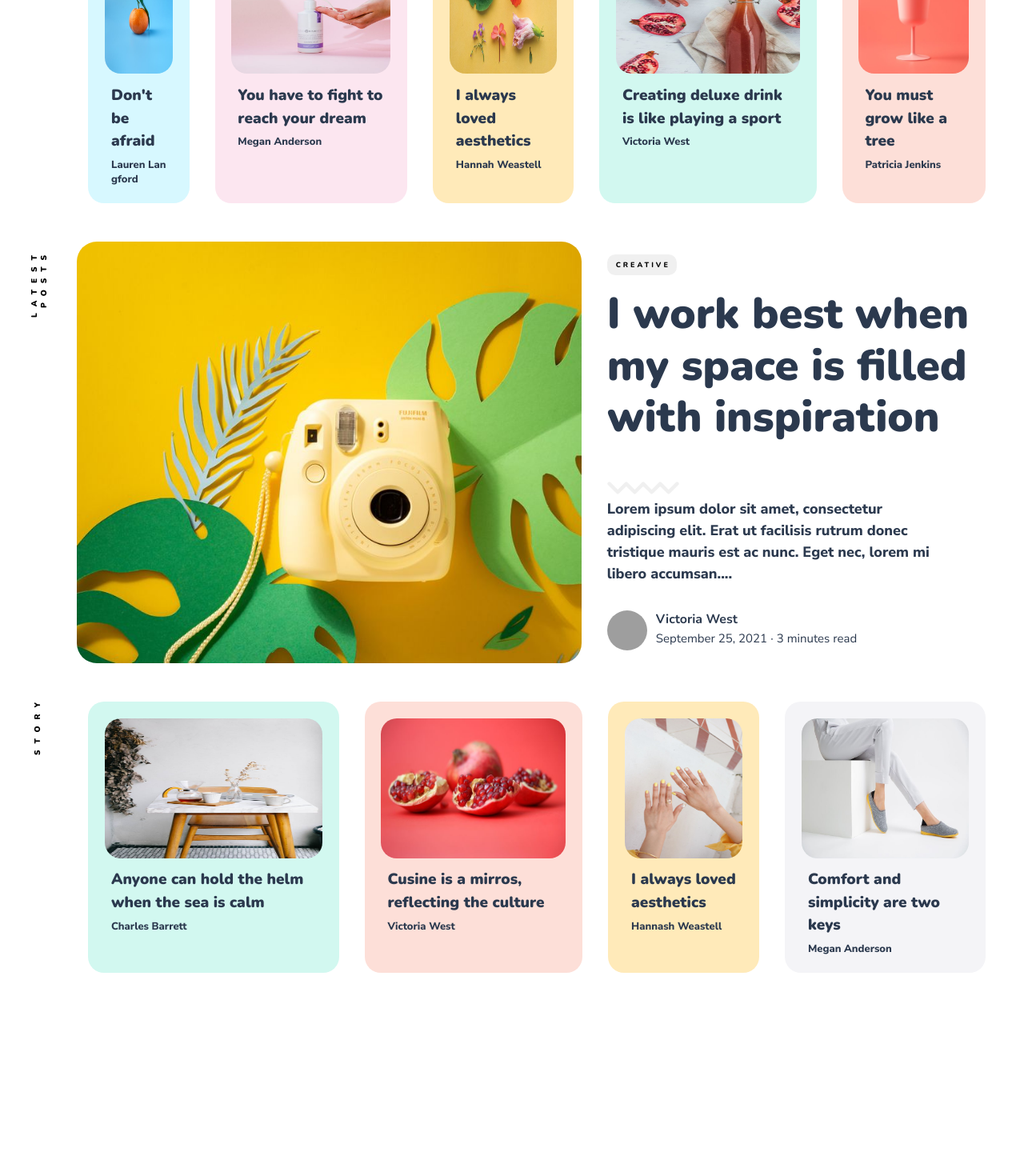
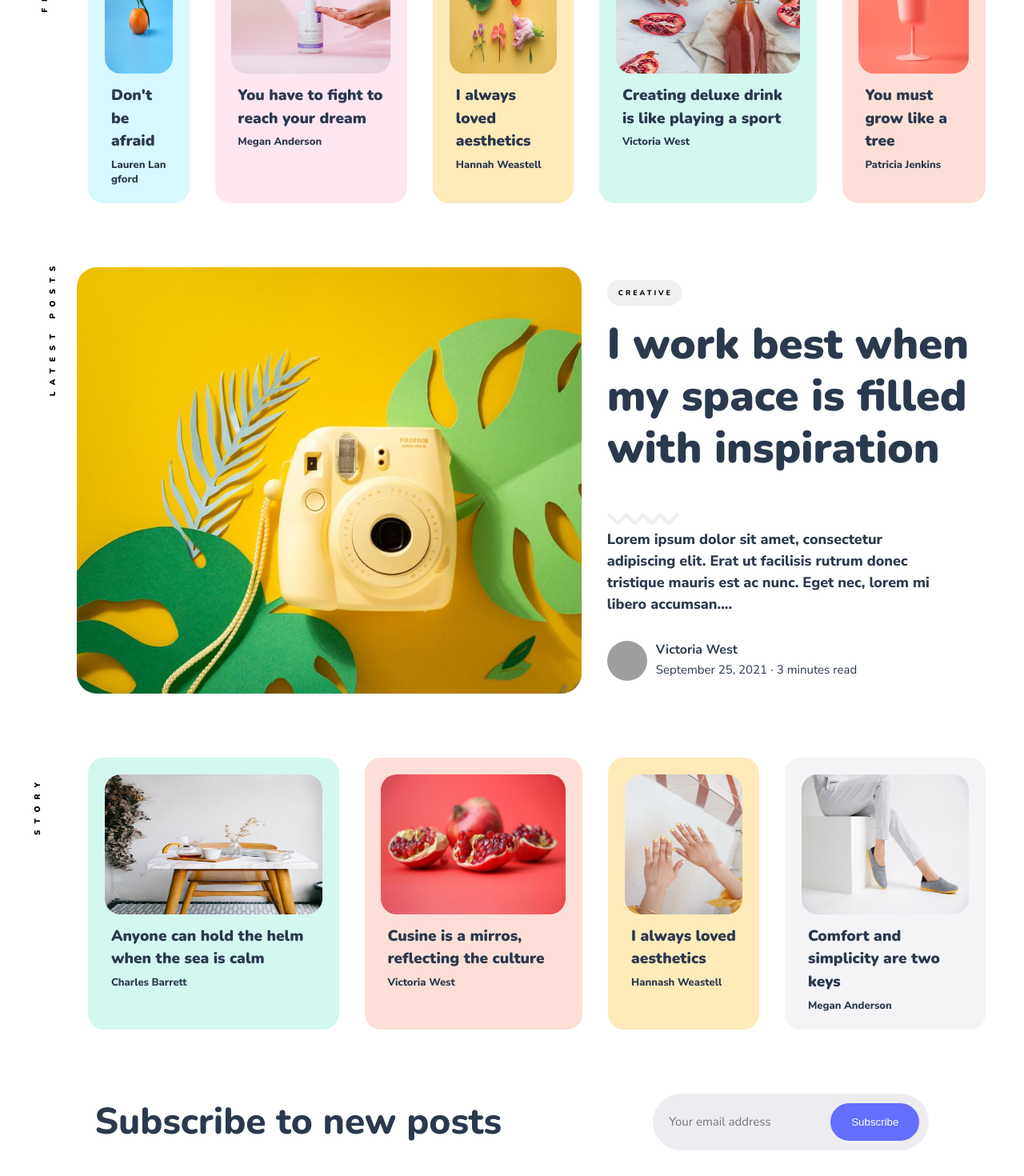
Before and after one commit to TidbitsJS/okiro, a React (Create React App) app: page / in a window 1280 px wide. Shown: the part 285-1755 px from the top of the page at 80% size. Before the commit the page ends 1565 px from the top, so only its background shows below. Built offline with nearby package versions, Linux system fonts and the light colour scheme; grey boxes are pictures that could not be loaded.

Commit message:
subscribe & custom components

```diff
--- /dev/null
+++ b/src/components/button/CustomButton.jsx
@@ -0,0 +1,13 @@
+import React from "react";
+
+import "./customButton.css";
+
+const CustomButton = ({ title }) => {
+  return (
+    <div className="okiro__custom-button">
+      <button>{title}</button>
+    </div>
+  );
+};
+
+export default CustomButton;
--- /dev/null
+++ b/src/components/button/customButton.css
@@ -0,0 +1,13 @@
+.okiro__custom-button {
+  display: flex;
+}
+
+.okiro__custom-button button {
+  background: var(--accent-color);
+  color: #fff;
+  border: 2px solid var(--accent-color);
+  padding: 0.9rem 1.5rem;
+  border-radius: 50px;
+  cursor: pointer;
+  outline: none;
+}
--- a/src/components/latestpost/LatestPost.jsx
+++ b/src/components/latestpost/LatestPost.jsx
@@ -1,5 +1,6 @@
 import React from "react";
 import post11 from "../../assets/images/photo-11.jpeg";
+import Tag from "../tag/Tag";
 
 import "./latestPost.css";
 
@@ -22,7 +23,7 @@ const LatestPost = () => {
         <img src={post11} alt="latest-post" />
       </div>
       <div className="okiro__homepage__latest-content">
-        <div className="okiro__post-tag">creative</div>
+        <Tag title="creative" />
         <h2>I work best when my space is filled with inspiration</h2>
         <div className="okiro__homepage__latest-content_shortpara">
           <svg
--- a/src/components/latestpost/latestPost.css
+++ b/src/components/latestpost/latestPost.css
@@ -1,7 +1,7 @@
 .okiro__homepage__latest {
   display: flex;
   flex-direction: row;
-  margin: 1rem 0;
+  margin: 3rem 0;
 }
 
 .okiro__homepage__latest-img {
@@ -23,22 +23,6 @@
   flex-direction: column;
 
   padding: 1rem;
-}
-
-.okiro__post-tag {
-  padding: 0.5rem;
-  background: rgba(0, 0, 0, 0.06);
-  width: max-content;
-
-  border-radius: 10px;
-  font-family: var(--font-base);
-  font-size: 9px;
-  line-height: 10px;
-  text-transform: uppercase;
-  letter-spacing: 3px;
-  text-indent: 3px;
-  font-weight: 800;
-  cursor: pointer;
 }
 
 .okiro__homepage__latest-content h2 {
@@ -126,6 +110,10 @@
   .okiro__homepage__latest-content_shortpara {
     display: flex;
   }
+
+  .okiro__homepage__latest-img {
+    margin-top: 1rem;
+  }
 }
 
 @media screen and (max-width: 600px) {
--- a/src/components/preview/previewPosts.css
+++ b/src/components/preview/previewPosts.css
@@ -21,11 +21,12 @@
   display: flex;
   justify-content: flex-end;
   margin-top: 0;
-  transform: translate(-30%, 40px) rotate(-90deg);
+  transform: translate(-30%, 70px) rotate(-90deg);
   text-align: right;
   letter-spacing: 8px;
   text-transform: uppercase;
   font-family: var(--font-base);
+  width: max-content;
 }
 
 .okiro__hompage__previewPosts-zigzag {
@@ -75,3 +76,9 @@
     margin-top: 10px;
   }
 }
+
+@media screen and (max-width: 450px) {
+  .okiro__homepage__previewPosts {
+    padding: 0rem 1rem;
+  }
+}
--- /dev/null
+++ b/src/components/subscribe/Subscribe.jsx
@@ -0,0 +1,20 @@
+import React from "react";
+import CustomButton from "../button/CustomButton";
+
+import "./subscribe.css";
+
+const Subscribe = () => {
+  return (
+    <div className="okiro__subscribe">
+      <div className="okiro__subscribe-text">
+        <h2>Subscribe to new posts</h2>
+      </div>
+      <div className="okiro__subscribe-input">
+        <input placeholder="Your email address" type="email" required />
+        <CustomButton title="Subscribe" />
+      </div>
+    </div>
+  );
+};
+
+export default Subscribe;
--- /dev/null
+++ b/src/components/subscribe/subscribe.css
@@ -0,0 +1,77 @@
+.okiro__subscribe {
+  display: flex;
+  flex-direction: row;
+  align-items: center;
+  justify-content: space-around;
+
+  margin-top: 3rem;
+}
+
+.okiro__subscribe-text {
+  display: flex;
+  margin-right: 1rem;
+}
+
+.okiro__subscribe-text h2 {
+  font-size: 46px;
+  line-height: 1.1;
+  font-weight: 800;
+  font-family: var(--font-base);
+  color: var(--color-font);
+}
+
+.okiro__subscribe-input {
+  display: flex;
+  background: var(--color-two);
+  padding: 0.75rem;
+
+  border-radius: 50px;
+}
+
+.okiro__subscribe-input input {
+  font-size: 15px;
+  font-family: var(--font-alt);
+  outline: none;
+  font-weight: 500;
+  border: none;
+  width: 210px;
+  background: transparent;
+  padding: 0 0.5rem;
+  transition: width 0.3s ease 0.2s;
+}
+
+.okiro__subscribe-input input:focus,
+.okiro__subscribe-input input:active {
+  width: 250px;
+}
+
+@media screen and (max-width: 800px) {
+  .okiro__subscribe {
+    flex-direction: column;
+  }
+  .okiro__subscribe-text {
+    margin-right: 0rem;
+    margin-bottom: 1rem;
+    text-align: center;
+  }
+}
+
+@media screen and (max-width: 500px) {
+  .okiro__subscribe-input {
+    padding: 0.5rem;
+    width: 90%;
+  }
+
+  .okiro__subscribe-input input {
+    width: 100%;
+  }
+
+  .okiro__subscribe-input input:focus,
+  .okiro__subscribe-input input:active {
+    width: 100%;
+  }
+
+  .okiro__subscribe-text h2 {
+    font-size: 24px;
+  }
+}
--- /dev/null
+++ b/src/components/tag/Tag.jsx
@@ -0,0 +1,9 @@
+import React from "react";
+
+import "./tag.css";
+
+const Tag = ({ title }) => {
+  return <div className="okiro__post-tag">{title}</div>;
+};
+
+export default Tag;
--- /dev/null
+++ b/src/components/tag/tag.css
@@ -0,0 +1,15 @@
+.okiro__post-tag {
+  padding: 0.7rem;
+  background: rgba(0, 0, 0, 0.06);
+  width: max-content;
+
+  border-radius: 15px;
+  font-family: var(--font-base);
+  font-size: 9px;
+  line-height: 10px;
+  text-transform: uppercase;
+  letter-spacing: 3px;
+  text-indent: 3px;
+  font-weight: 800;
+  cursor: pointer;
+}
--- a/src/container/pages/homepage/HomePage.jsx
+++ b/src/container/pages/homepage/HomePage.jsx
@@ -1,6 +1,7 @@
 import React from "react";
 import LatestPost from "../../../components/latestpost/LatestPost";
 import PreviewPosts from "../../../components/preview/PreviewPosts";
+import Subscribe from "../../../components/subscribe/Subscribe";
 import postData from "../../../data/post/post";
 
 import "./homePage.css";
@@ -11,6 +12,7 @@ const HomePage = () => {
       <PreviewPosts postData={postData.slice(0, 5)} title="featured" />
       <LatestPost />
       <PreviewPosts postData={postData.slice(5)} title="story" />
+      <Subscribe />
     </div>
   );
 };
--- a/src/container/pages/homepage/homePage.css
+++ b/src/container/pages/homepage/homePage.css
@@ -5,7 +5,7 @@
   padding: 2rem;
 }
 
-@media screen and (max-width: 350px) {
+@media screen and (max-width: 450px) {
   .okiro__homepage {
     padding: 2rem 0.5rem;
   }
```
